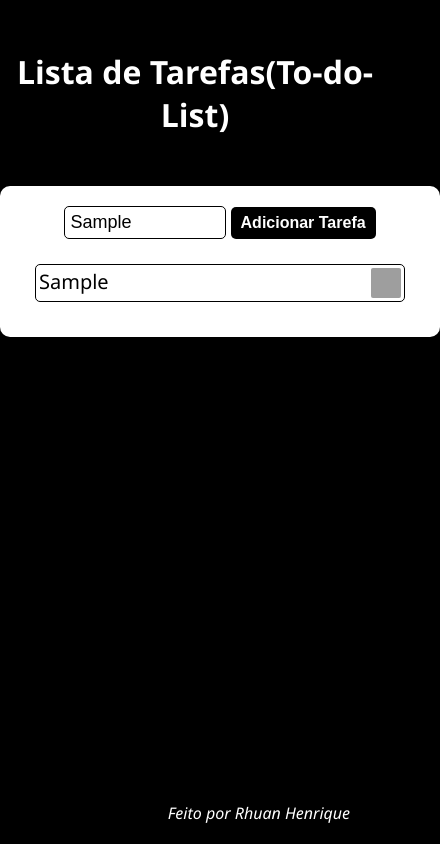
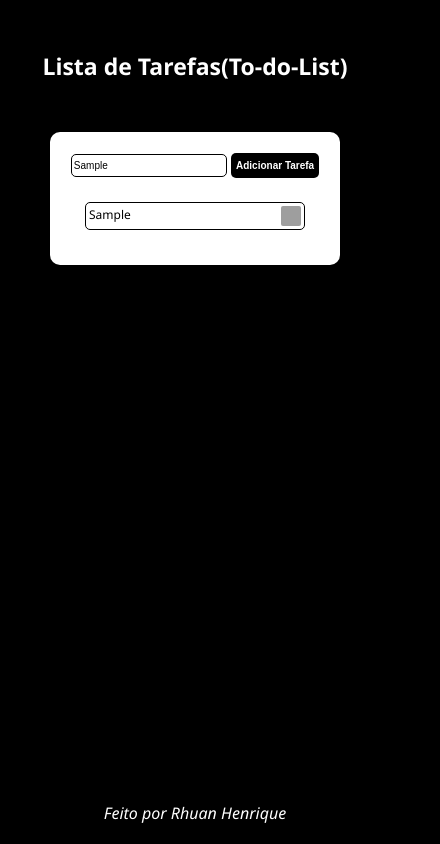
Before and after one commit to rhuan05/To-do-List, a plain HTML site: page index.html in a window 390 px wide. Both pictures are taken after typing "Sample" into the empty fields and a click on the button "Adicionar Tarefa". Shown: the whole page, 440 px wide, since content can reach past the window. Drawn offline with Linux system fonts and the light colour scheme; grey boxes are pictures that could not be loaded.

Commit message:
Update style.css

```diff
--- a/style.css
+++ b/style.css
@@ -67,6 +67,15 @@ h1{
     background-size: cover;
     background-color: white;
 }
+footer{
+    font-family: 'segoe ui', arial;
+    font-style: italic;
+    color: white;
+    position: absolute;
+    bottom: 20px;
+    width: 100%;
+    text-align: center;
+}
 @media(max-width: 600px){
     .container input{
         padding: 5px;
@@ -75,11 +84,37 @@ h1{
         margin-bottom: 10px;
     }
 }
-footer{
-    font-family: 'segoe ui', arial;
-    font-style: italic;
-    position: absolute;
-    bottom: 20px;
-    left: 43vw;
-    color: white;
+@media(max-width: 500px){
+    h1{
+        font-size: 23px;
+    }
+    .container{
+        width: 250px;
+    }
+    .container input{
+        font-size: 10px;
+        padding: 5px 2px;
+    }
+    .container .adTarefaBtn{
+        font-size: 10px;
+        padding: 7px 5px;
+    }
+    .container li{
+        font-size: 12px;
+        padding: 3px;
+    }
+    .container li button{
+        margin-left: 20px;
+        color: white;
+        border: none;
+        padding: 10px;
+        font-size: 12px;
+        border-radius: 2px;
+        width: 20px;
+        height: 20px;
+        cursor: pointer;
+        background-image: url('https://cdn-icons-png.flaticon.com/512/3159/3159662.png');
+        background-size: cover;
+        background-color: white;
+    }
 }
```
